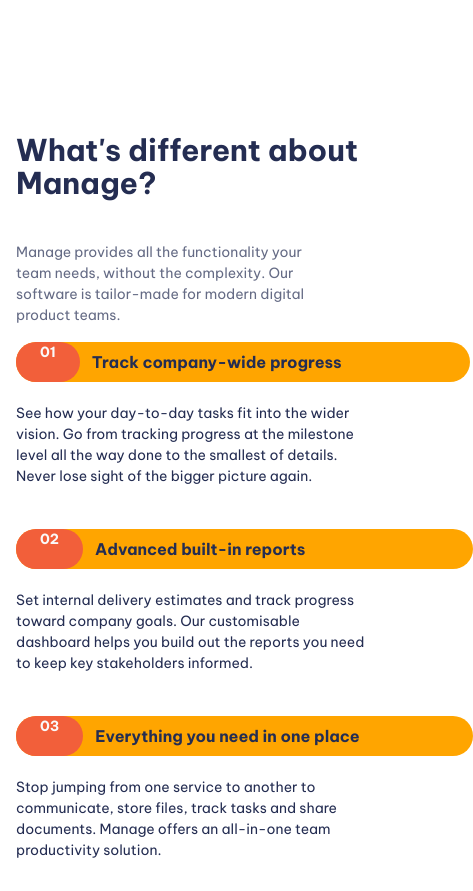
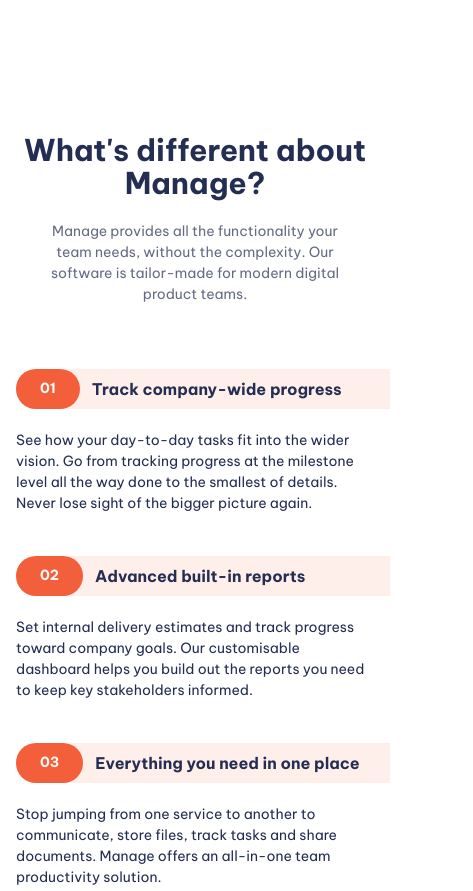
Before and after one commit to ashutosh-naik/manage-landing-page, a website built with Vite: page index.html in a window 390 px wide. Shown: the part 840-1731 px from the top of the page, 473 px wide, since content can reach past the window. Built offline with nearby package versions, Linux system fonts and the light colour scheme.

Commit message:
numbered list

```diff
--- a/index.html
+++ b/index.html
@@ -1,15 +1,15 @@
 <!DOCTYPE html>
 <html lang="en">
 <head>
-    <meta charset="UTF-8" />
-    <link href="/vite.svg" rel="icon" type="image/svg+xml" />
-    <meta content="width=device-width, initial-scale=1.0" name="viewport" />
+    <meta charset="UTF-8"/>
+    <link href="/vite.svg" rel="icon" type="image/svg+xml"/>
+    <meta content="width=device-width, initial-scale=1.0" name="viewport"/>
     <link
             href="/images/favicon-32x32.png"
             rel="shortcut icon"
             type="image/x-icon"
     />
-    <link href="style.css" rel="stylesheet" />
+    <link href="style.css" rel="stylesheet"/>
     <title>Manage landing page</title>
 </head>
 <body>
@@ -83,7 +83,10 @@
     <section class="padding-block-900">
         <div class="container">
             <div class="even-columns">
-            <div class="flow">
+                <div
+                        class="flow text-center-sm-only margin-bottom-700"
+                        style="--flow-spacer: 1.5em"
+                >
                     <h2 class="fs-secondary-heading fw-bold">
                         What's different about Manage?
                     </h2>
@@ -240,7 +243,7 @@
             </div>
             <div class="primary-footer-form">
                 <form action="">
-              <input placeholder="Updates in your inbox..." type="email" />
+                    <input placeholder="Updates in your inbox..." type="email"/>
                     <button class="button" data-shadow="none">Go</button>
                 </form>
                 <p>Copyright 2023. All Rights Reserved</p>
--- a/style.css
+++ b/style.css
@@ -395,6 +395,8 @@
 /* Numbered items */
 .numbered-items {
     counter-reset: count;
+    width: fit-content;
+    margin-inline: auto;
 }
 
 .numbered-items li {
@@ -409,15 +411,10 @@
     grid-template-columns: min-content 1fr;
 }
 
-.numbered-items__title::before {
-  content: "";
-  position: absolute;
-  z-index: -1;
-  border-radius: 100vw;
-  inset: 0 -100vw 0 0;
-  grid-column: 1 / 2;
+.numbered-items__title {
     grid-row: 1 / 2;
-  background: orange;
+    grid-column: 2 / 3;
+    line-height: 1;
 }
 
 .numbered-items__body {
@@ -430,14 +427,36 @@
     }
 }
 
+.numbered-items div::before,
+.numbered-items div::after {
+    height: 40px;
+}
+
 .numbered-items div::before {
     content: "0" counter(count);
+    display: flex;
+    align-items: center;
     color: var(--color-neutral-100);
     font-weight: var(--fw-bold);
     background-color: var(--color-accent-400);
     padding: 0 var(--size-500);
-  height: 40px;
     border-radius: 100vw;
+    grid-row: 1 / 2;
+    grid-column: 1 / 2;
+}
+
+@media (max-width: 30em) {
+    .numbered-items div::after {
+        --bg: var(--color-accent-100);
+        content: "";
+        display: block;
+        z-index: -1;
+        border-radius: 100vw 0 0 100vw;
+        grid-column: 1 / -1;
+        grid-row: 1 / 2;
+        box-shadow: 5em 0 0 var(--bg);
+        background: var(--bg);
+    }
 }
 
 /* Utility classes */
@@ -455,9 +474,9 @@
 
 .container {
     --max-width: 1110px;
-  --padding: 1rem;
+    --container-padding: 1rem;
 
-  width: min(var(--max-width), 100% - (var(--padding) * 2));
+    width: min(var(--max-width), 100% - (var(--container-padding) * 2));
     margin-inline: auto;
 }
 
@@ -489,6 +508,24 @@
 
 :where(.flow > :not(:first-child)) {
     margin-top: var(--flow-spacer, 3em);
+}
+
+.text-center {
+    text-align: center;
+}
+
+.text-center p {
+    margin-inline: auto;
+}
+
+@media (max-width: 50em) {
+    .text-center-sm-only {
+        text-align: center;
+    }
+
+    .text-center-sm-only p {
+        margin-inline: auto;
+    }
 }
 
 .text-primary-400 {
@@ -577,6 +614,10 @@
     padding-block: var(--size-900);
 }
 
+.margin-bottom-700 {
+    margin-block-end: var(--size-700);
+}
+
 .display-sm-none {
     display: none;
 }
```
Also changed, not shown: main.js (+3 -5 lines), style-guide.md (+2 -1 lines), counter.js (indentation only), javascript.svg, public/vite.svg. Lines whose indentation alone changed are shown as unchanged.
